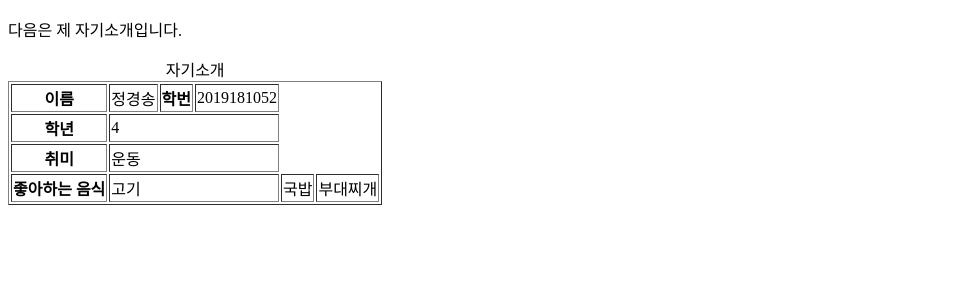
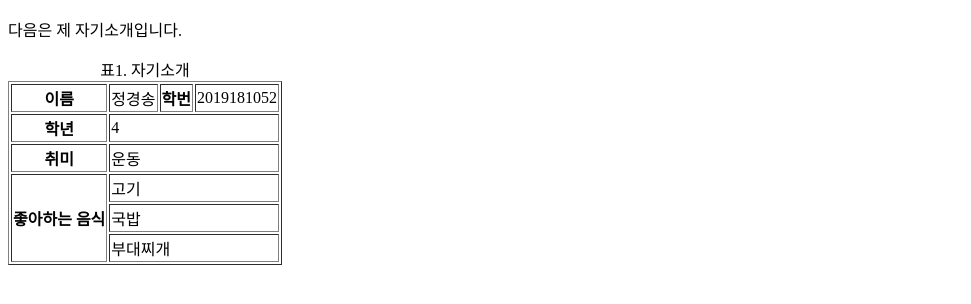
Before and after one commit to 2019181052/HomeworkRepository, a plain HTML site: page LAB1/index.html in a window 1280 px wide. Shown: the part 424-728 px from the top of the page, without its empty margins (0-971 px from the left). Drawn offline with Linux system fonts and the light colour scheme; files whose address does not match are found by name.

Commit message:
third edit

```diff
--- a/LAB1/index.html
+++ b/LAB1/index.html
@@ -16,7 +16,7 @@
         <img src="/Users/jeong-gyeongsong/Desktop/GitHub/HomeworkRepository/LAB1/images/image_3.JPG" width="300" height="200" alt="토토가 유재석">
         <p>다음은 제 자기소개입니다.</p>
         <table border="1">
-            <caption>자기소개</caption>
+            <caption>표1. 자기소개</caption>
             <thead>
                 <tr>
                     <th>이름</th>
@@ -37,7 +37,11 @@
                 <tr>
                     <th rowspan="3">좋아하는 음식</th>
                     <td colspan="3">고기</td>
+                </tr>
+                <tr>
                     <td colspan="3">국밥</td>
+                </tr>
+                <tr>
                     <td colspan="3">부대찌개</td>
                 </tr>
             </tbody>
```
